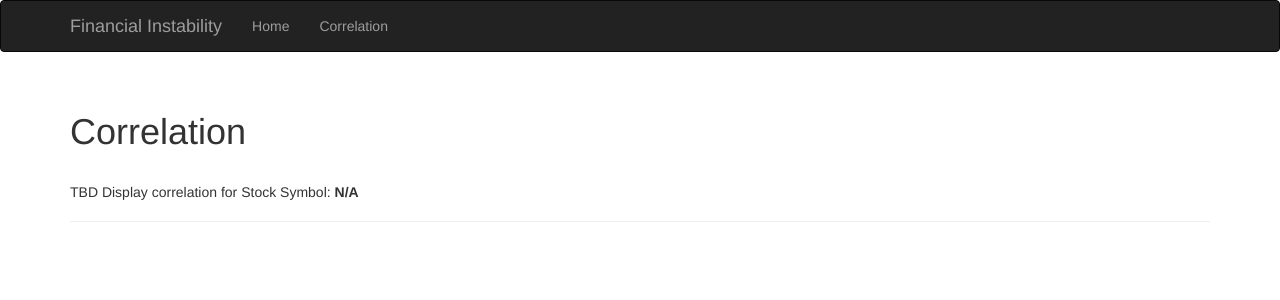
After one commit to krinkere/financial_instability, a Flask app: page /corr in a window 1280 px wide. The commit adds this page. Shown: the top 300 px of the page. Run offline with Flask 2, Linux system fonts and the light colour scheme; some libraries are stand-ins or nearby versions.

Commit message:
added new path to display correlation information

```diff
--- a/financial_instability_app/main/views.py
+++ b/financial_instability_app/main/views.py
@@ -24,3 +24,7 @@ def index():
         return redirect(url_for('main.index'))
     return render_template("index.html", form=form, ticker=session.get("ticker_symbol"),
                            current_time=datetime.utcnow(), known=session.get('known', False))
+
+@main.route('/corr', methods=['GET', 'POST'])
+def corr():
+    return render_template("corr.html", ticker=session.get("ticker_symbol"))
--- a/financial_instability_app/templates/base.html
+++ b/financial_instability_app/templates/base.html
@@ -23,6 +23,7 @@
             <div class="navbar-collapse collapse">
                 <ul class="nav navbar-nav">
                     <li><a href="/">Home</a></li>
+                    <li><a href="/corr">Correlation</a></li>
                 </ul>
             </div>
         </div>
--- /dev/null
+++ b/financial_instability_app/templates/corr.html
@@ -0,0 +1,16 @@
+{% extends "base.html" %}
+{% import "bootstrap/wtf.html" as wtf %}
+
+{% block title %}Financial Instability{% endblock %}
+
+{% block page_content %}
+    <div class="page-header">
+        <h1>Correlation</h1>
+
+        <br>
+        <p>
+          TBD
+          Display correlation for Stock Symbol: <b>{% if ticker %}{{ ticker|upper }}{% else %}N/A{% endif %}</b>
+        </p>
+    </div>
+{% endblock %}
```
